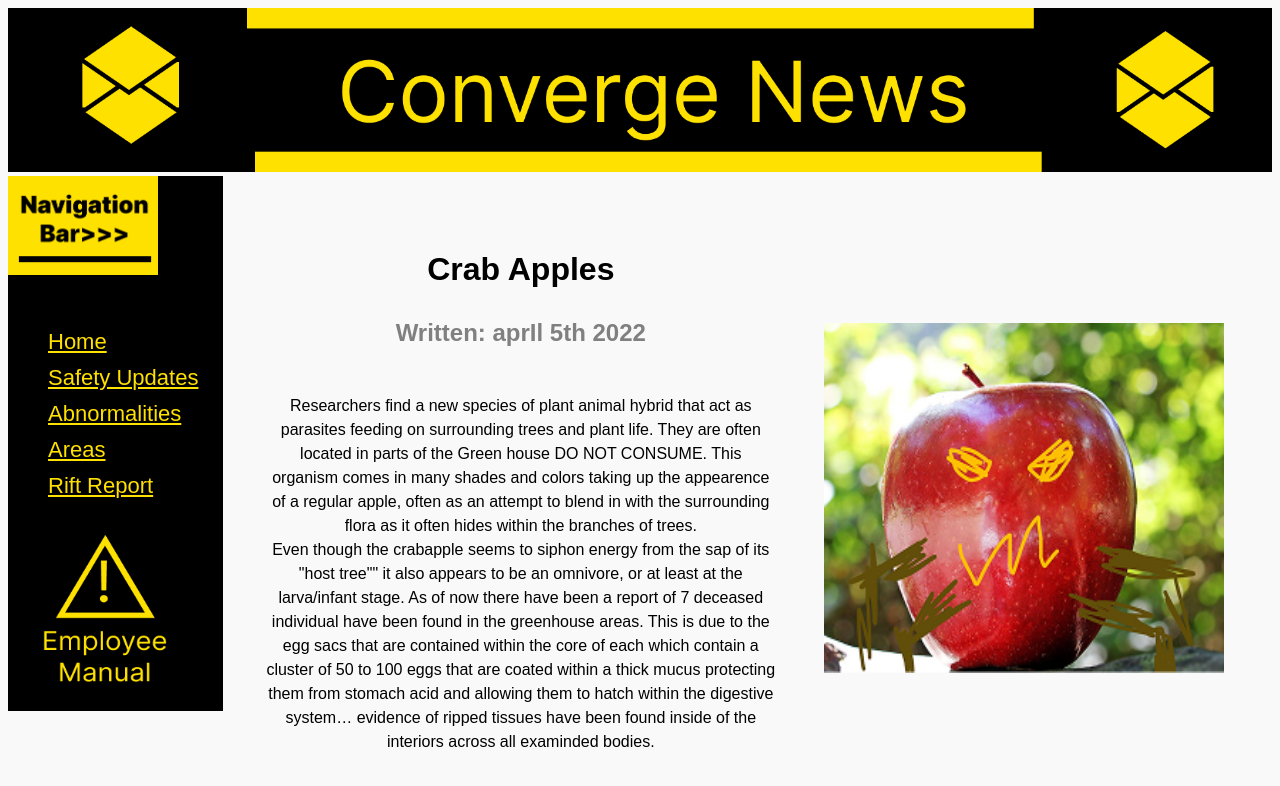
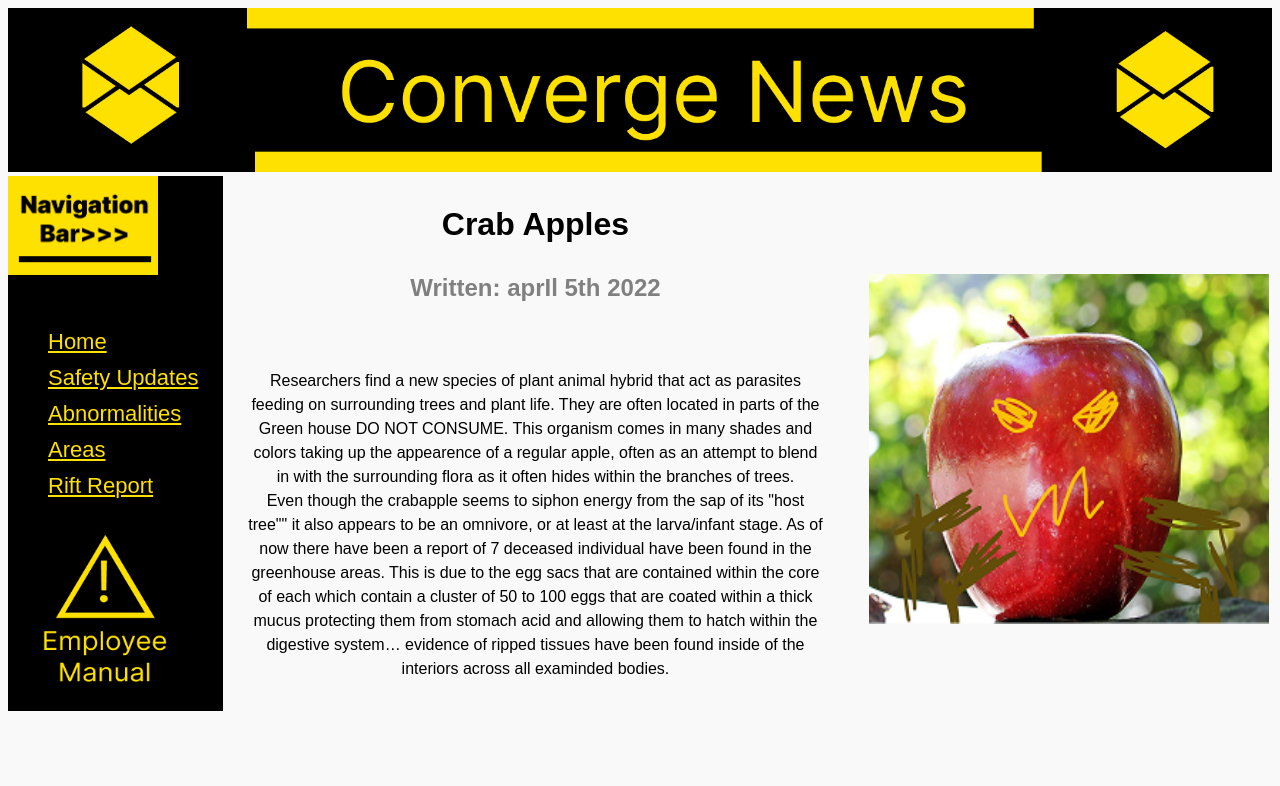
Before and after one commit to ec78191-source/Converge-News, a plain HTML site: page CrabApples.html in a window 1280 px wide. Drawn offline with Linux system fonts and the light colour scheme.

Commit message:
Add files via upload

```diff
--- a/css/articlepages.css
+++ b/css/articlepages.css
@@ -32,16 +32,12 @@ color:gray;
 font:arial;
 float:center}
 
-.align{
-	float:center;
-	color: black;
-	margin: 5px;
-	padding: 40px;
-	text-align:center;
-}
+
 .deed{
 	float:center;
 	text-align:center;
-	padding-right:8%;
+	padding-right:20px;
+	padding-right:20px;
+	margin:20px;
 	 padding-bottom: 23px;
 	 line-height: 1.5;
```
